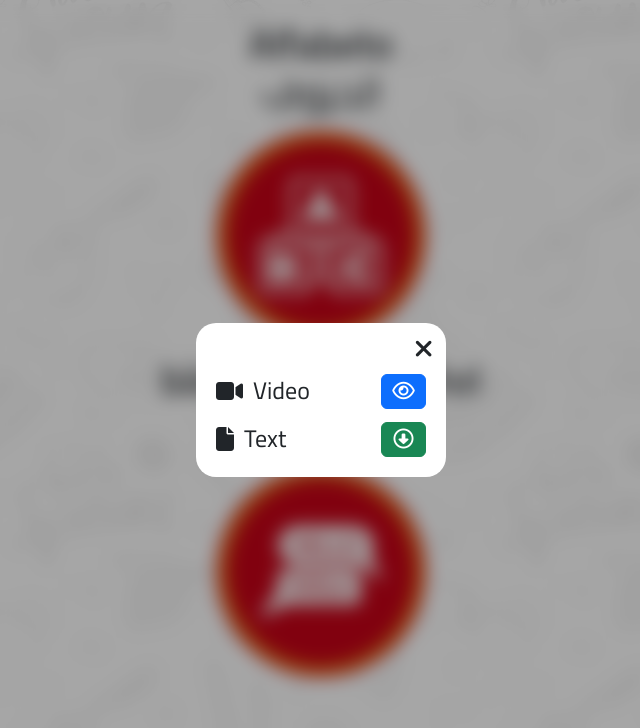
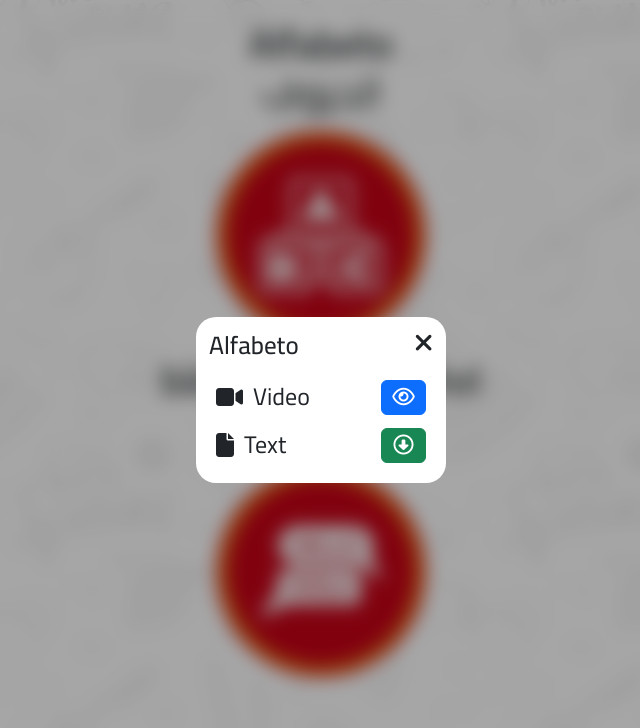
Before and after one commit to kareem22T/references, a plain HTML site: page index.html in a window 1280 px wide. Both pictures are taken after a click on the element 640 px from the left and 236 px from the top of the page. Shown: the whole page, without its empty margins (319-959 px from the left). Drawn offline with nearby package versions, Linux system fonts and the light colour scheme.

Commit message:
msg added

```diff
--- a/css/style.css
+++ b/css/style.css
@@ -85,6 +85,13 @@ body {
     font-size: 25px;
     cursor: pointer;
 }
+.pop-up >h4{
+    position: absolute;
+    top: 13px;
+    left: 13px;
+    font-size: 25px;
+    cursor: pointer;
+}
 
 .pop-up-container ol {
     margin: 0;
--- a/index.html
+++ b/index.html
@@ -33,8 +33,11 @@
 
                 <div class="pop-up-container">
                     <div class="pop-up">
+                        <h4>Alfabeto</h4>
                         <i class="fa-solid fa-xmark"></i>
                         <ol>
+                            <li>
+                            </li>
                             <li>
                                 <p><i class="fa-solid fa-video"></i> Video</p>
                                 <a href="https://www.youtube.com/watch?v=5ppjlpnGIdU" class="btn btn-primary" target="_blank">
@@ -61,6 +64,7 @@
                 </div>
                     <div class="pop-up-container">
                         <div class="pop-up">
+                            <h4>básicos</h4>
                             <i class="fa-solid fa-xmark"></i>
                             <ol>
                                 <li>
```
